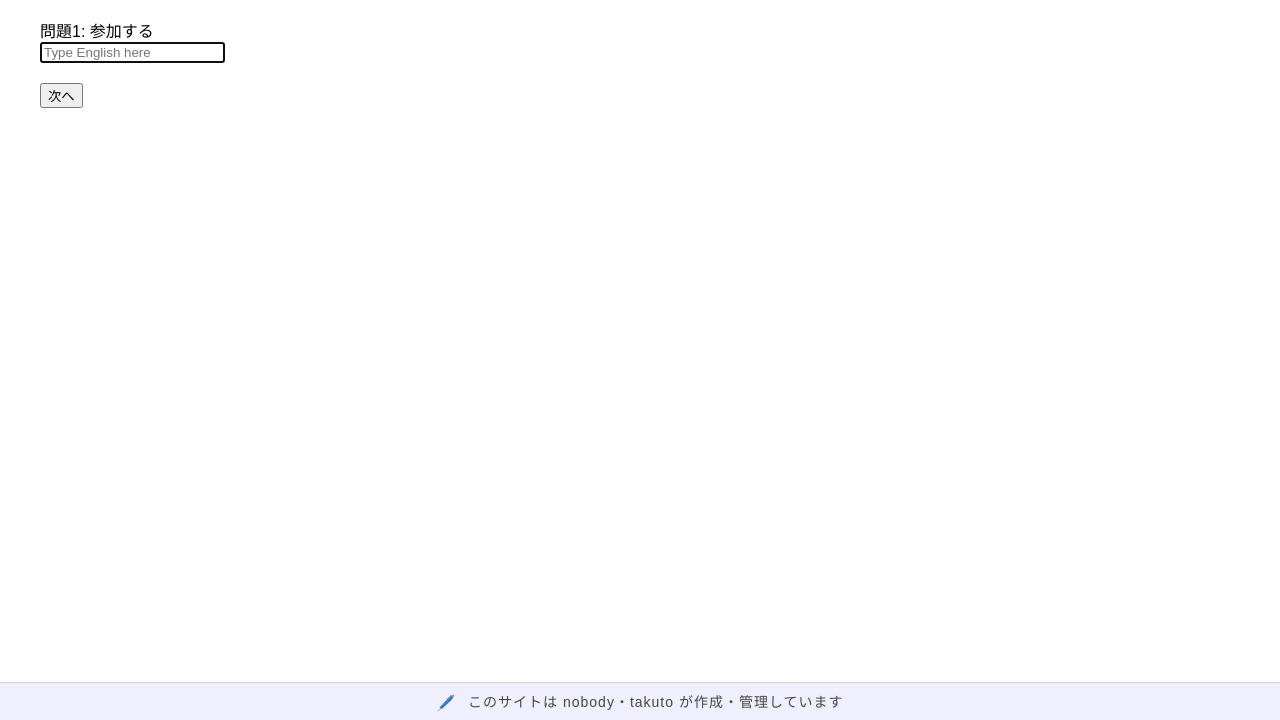
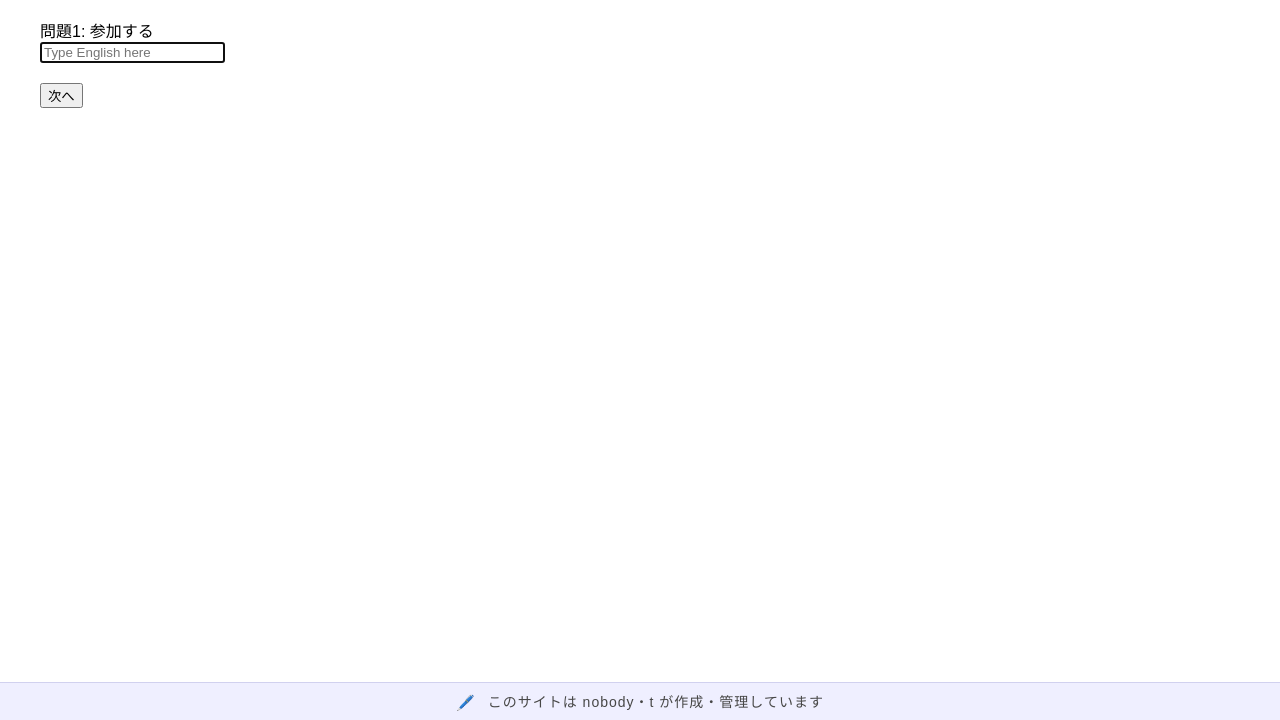
Before and after one commit to nobody3301-221/english.test-peng, a plain HTML site: page index.html in a window 1280 px wide. Shown: the part 80-800 px from the top of the page. Drawn offline with Linux system fonts and the light colour scheme.

Commit message:
Update index.html

```diff
--- a/index.html
+++ b/index.html
@@ -42,7 +42,7 @@
   <!-- 下部にサイン＋説明 -->
   <div class="nobody-sign">
     <span class="icon">🖊️</span>
-    このサイトは nobody・takuto が作成・管理しています
+    このサイトは nobody・t が作成・管理しています
   </div>
   <script>
     let questions = [];
```
